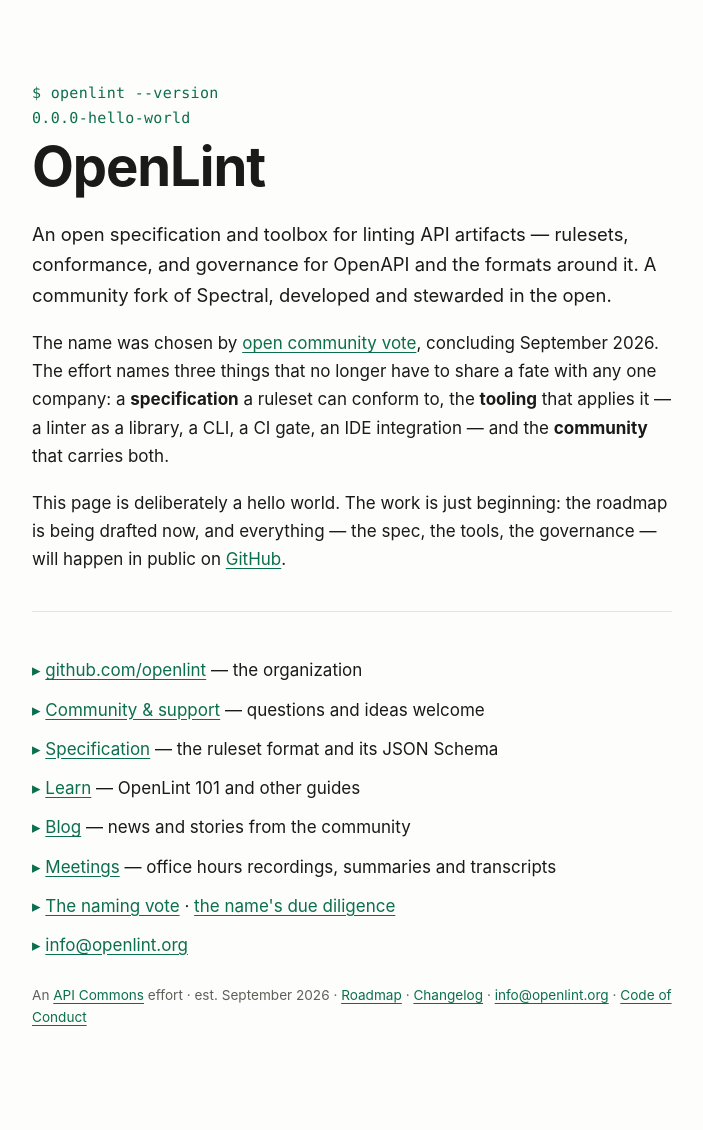
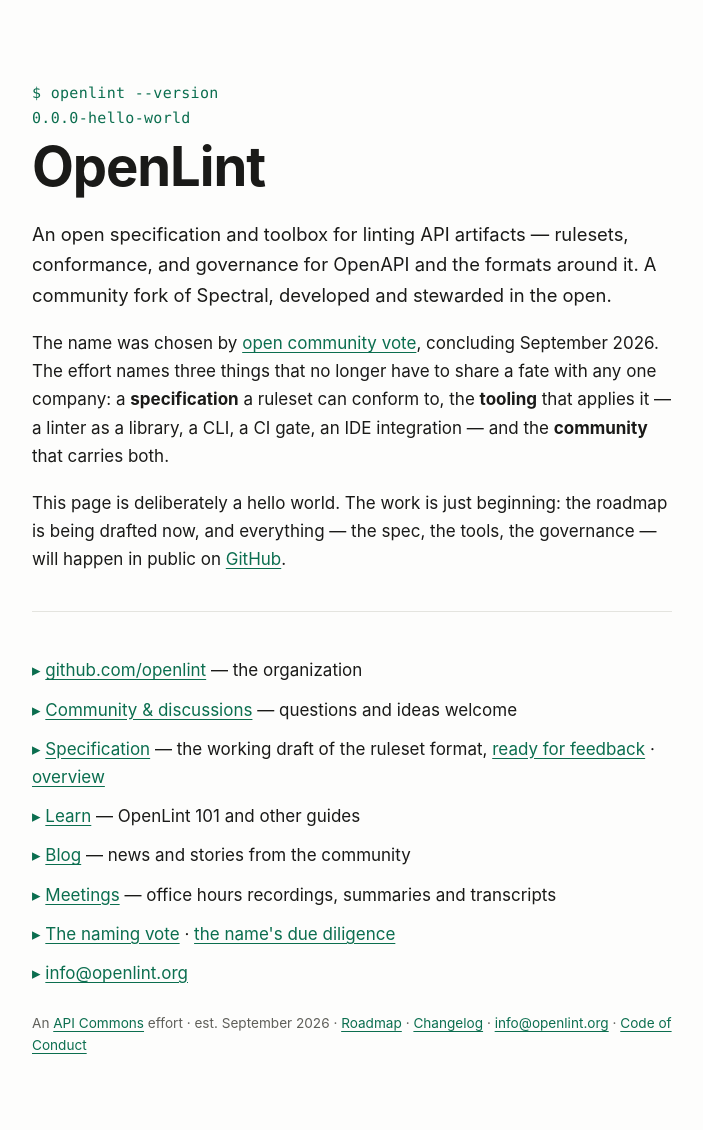
Before and after one commit to openlint/website, a Jekyll site: the page index.html, which Jekyll copies as it is, in a window 1280 px wide. Shown: the whole page, without its empty margins (288-991 px from the left). Built offline with Jekyll 4.4.1, drawn with Linux system fonts in a browser that asks for light colours; before the commit the page ends 1102 px from its top, so only the background shows below that.

Commit message:
Home: link the spec draft and GitHub Discussions
Co-Authored-By: Claude Opus 5.5 <noreply@anthropic.com>

```diff
--- a/index.html
+++ b/index.html
@@ -66,8 +66,8 @@
 
   <ul class="links">
     <li><a href="https://github.com/openlint">github.com/openlint</a> — the organization</li>
-    <li><a href="https://github.com/openlint/community/issues">Community &amp; support</a> — questions and ideas welcome</li>
-    <li><a href="/spec/">Specification</a> — the ruleset format and its JSON Schema</li>
+    <li><a href="https://github.com/orgs/openlint/discussions">Community &amp; discussions</a> — questions and ideas welcome</li>
+    <li><a href="https://spec.openlint.org/v1/draft/">Specification</a> — the working draft of the ruleset format, <a href="/blog/2026/10/22/draft-specification-ready-for-feedback/">ready for feedback</a> · <a href="/spec/">overview</a></li>
     <li><a href="/learn/">Learn</a> — OpenLint 101 and other guides</li>
     <li><a href="/blog/">Blog</a> — news and stories from the community</li>
     <li><a href="/meetings/">Meetings</a> — office hours recordings, summaries and transcripts</li>
```
